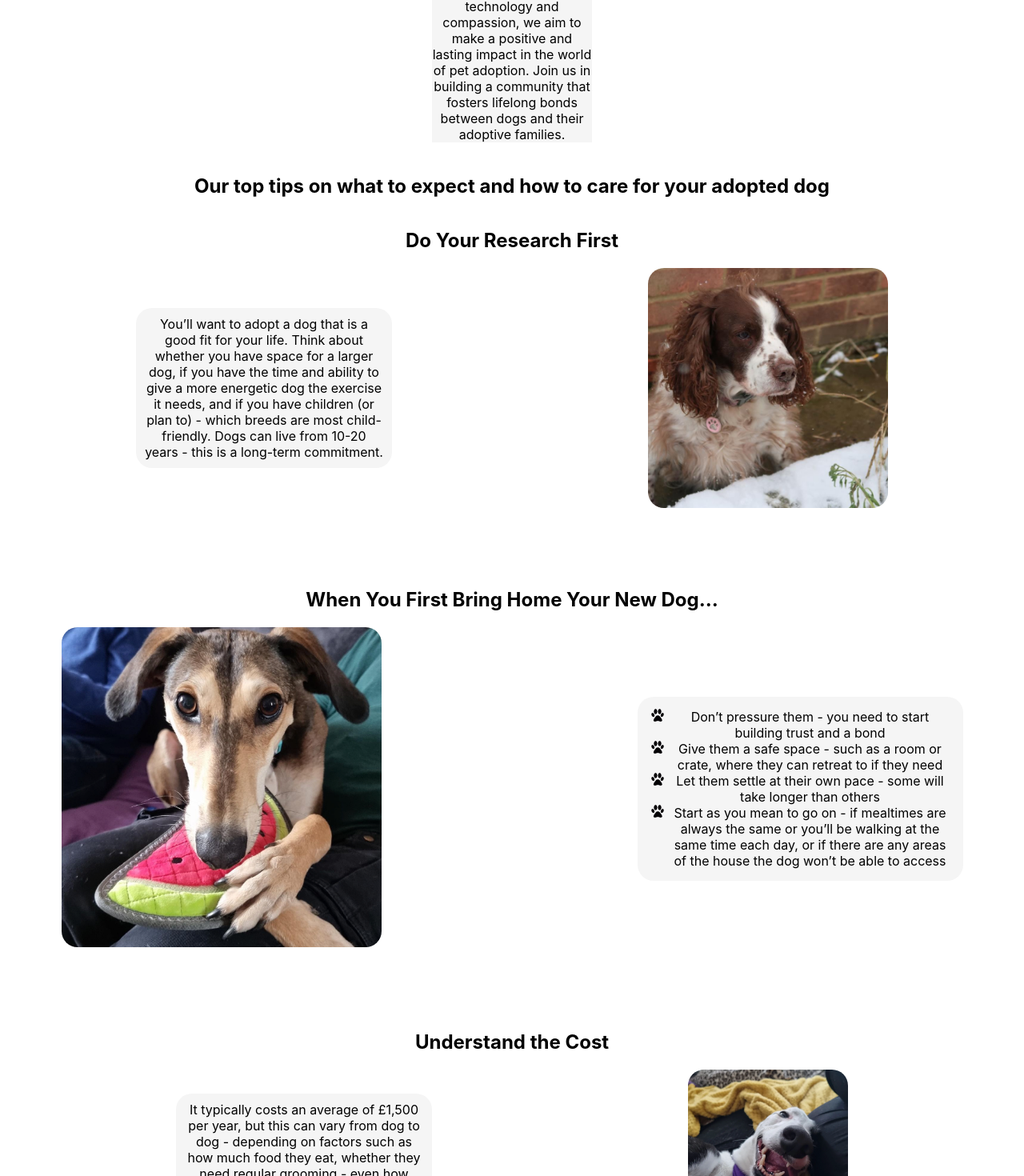
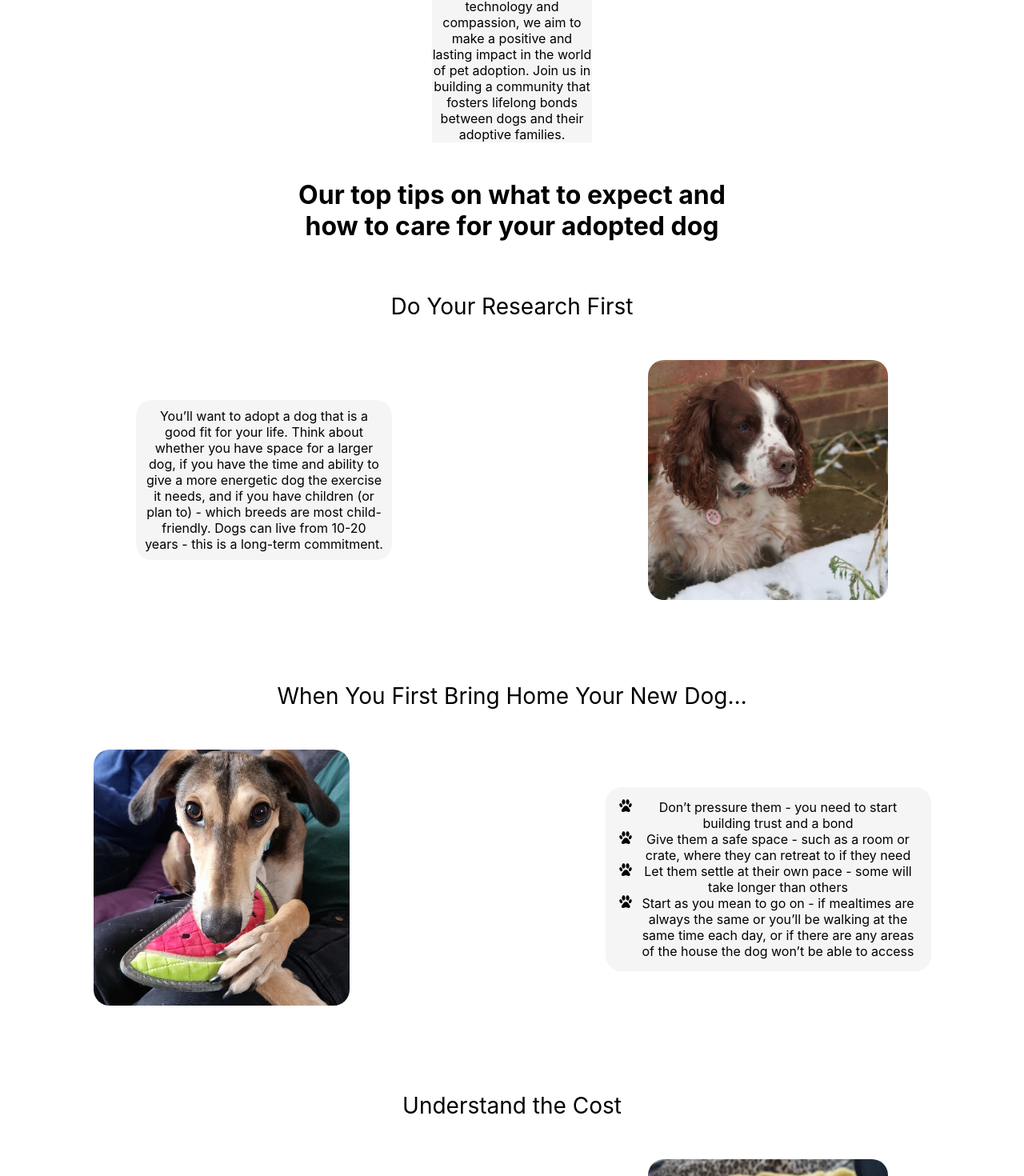
Before and after one commit to anjaliruth/TheHackitectsFinalProjects, a React (Create React App) app in the folder myapp/: page / in a window 1280 px wide. Shown: the part 2260-3730 px from the top of the page at 80% size. Built offline with nearby package versions, Linux system fonts and the light colour scheme.

Commit message:
more info

```diff
--- a/myapp/src/components/DogCard/DogCard.js
+++ b/myapp/src/components/DogCard/DogCard.js
@@ -72,7 +72,7 @@ export default function DogCard() {
       <div className="dogGallery">
       {dogData.map((info, index) => (
         <div key={index} className="ind">
-          <img src={info.photo} alt="dog photo" className="dogGridPhoto" />
+          <img src={info.photo} alt="dog card" className="dogGridPhoto" />
           <div className="indDogDatawButton">
             <div className="indDogData">
               <h2 className="dogName">{info.name}</h2>
--- a/myapp/src/components/InfoPack/InfoPack.css
+++ b/myapp/src/components/InfoPack/InfoPack.css
@@ -79,8 +79,8 @@ section {
 }
 
 #millieImg {
-  width: 400px;
-  height: 400px;
+  width: 320px;
+  height: 320px;
   object-fit: cover;
   /* mask-image: invert(url("/src/Media/icons/housemask.png")); */
   /* invert the mask */
@@ -88,3 +88,32 @@ section {
   mask-position: center center;
   mask-size: cover;
 }
+
+#neilImg {
+    width: 300px;
+    height: 300px;
+    object-fit: cover;
+    /* mask-image: invert(url("/src/Media/icons/housemask.png")); */
+    /* invert the mask */
+    mask-repeat: no-repeat;
+    mask-position: center center;
+    mask-size: cover;
+}
+
+#mainHeader {
+    font-size: 32px;
+    height: 32px;
+}
+
+#pageTitle {
+    margin-bottom: 60px;
+    width: 600px;
+
+}
+
+.infoHeader {
+    font-size: 28px;
+    height: 24px;
+    margin-bottom: 60px;
+    font-weight: 400;
+}
--- a/myapp/src/components/InfoPack/InfoPack.js
+++ b/myapp/src/components/InfoPack/InfoPack.js
@@ -9,9 +9,10 @@ export default function InfoPack() {
     <>
       <div className="infoContainer">
         <section classname="dogSection">
-          <h1>
+        <div id="pageTitle">
+          <h1 id="mainHeader">
             Our top tips on what to expect and how to care for your adopted dog
-          </h1>
+          </h1></div>
           <h2 className="infoHeader">Do Your Research First</h2>
           <div id="paraImgContainer1">
             <div className="infoPackContent">
@@ -71,7 +72,7 @@ export default function InfoPack() {
                 regularly they destroy their toys!
               </p>
             </div>
-            <img src={neilImage1} alt="dog" />
+            <img id="neilImg" src={neilImage1} alt="dog" />
           </div>
         </section>
       </div>
```
